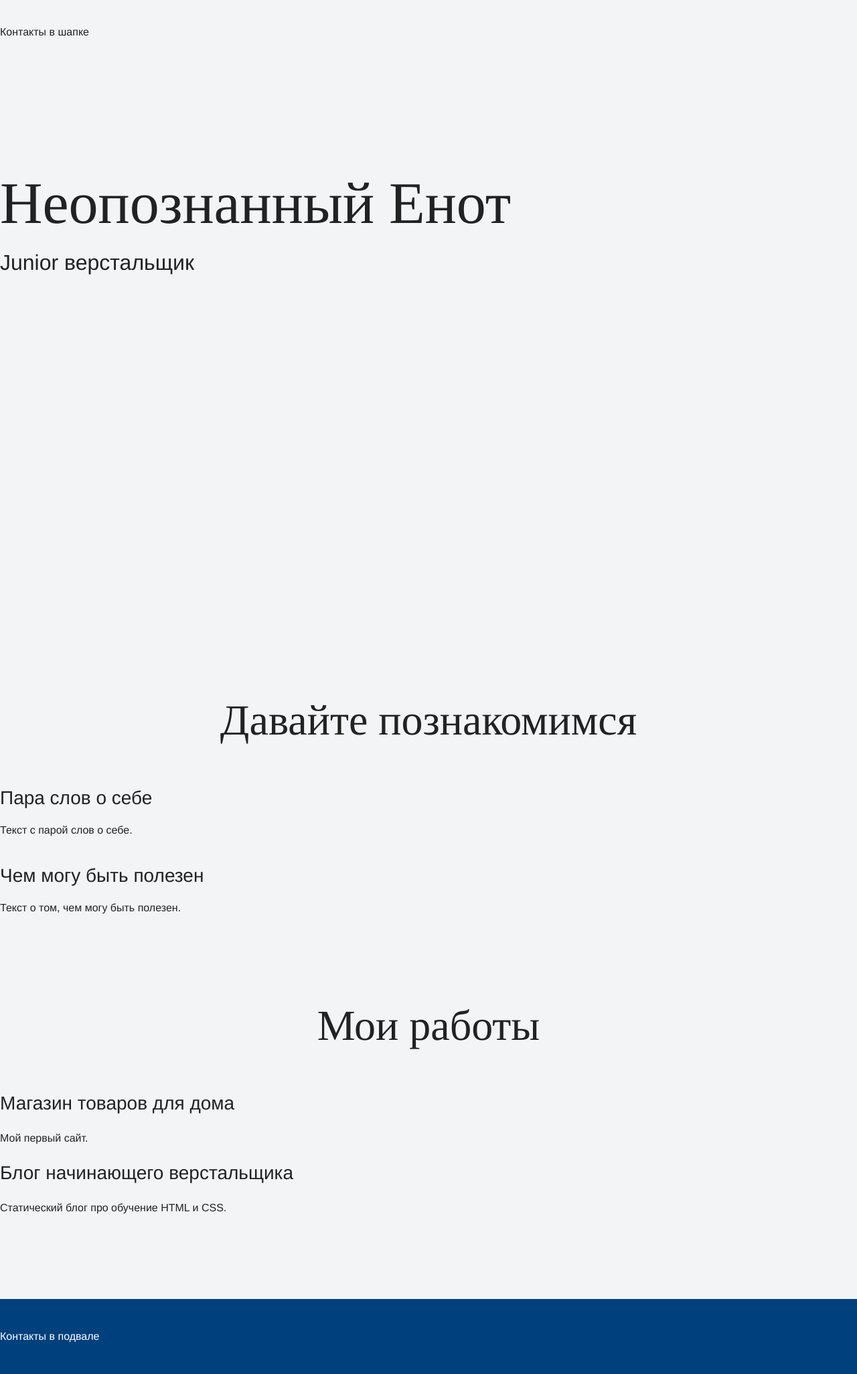
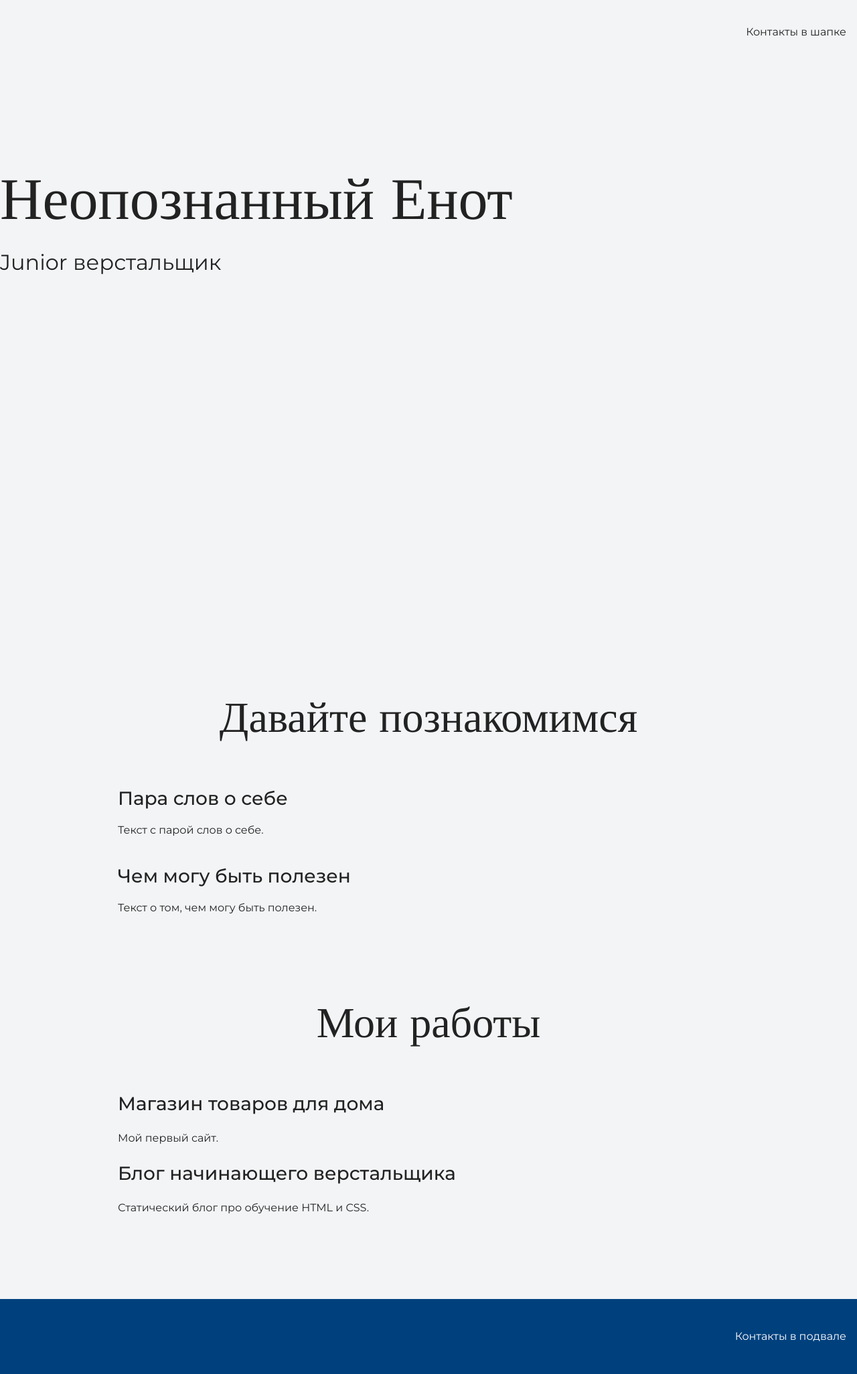
Before and after one commit to a1ip/htmlacademy-portfolio, a plain HTML site: page index.html in a window 1280 px wide. Shown: the whole page at 67% size. Drawn offline with nearby package versions, Linux system fonts and the light colour scheme.

Commit message:
Update index.html
added "container" class and font link

```diff
--- a/index.html
+++ b/index.html
@@ -4,27 +4,33 @@
     <meta charset="UTF-8">
     <link rel="stylesheet" href="style.css">
     <title>Портфолио Junior верстальщика</title>
+    <link href="https://fonts.googleapis.com/css?family=Montserrat:400,500,700|Old+Standard+TT&display=swap&subset=cyrillic" rel="stylesheet">
   </head>
 
   <body>
     <header class="page-header">
-      Контакты в шапке
+      <div class="container">Контакты в шапке</div>
     </header>
 
     <section class="hero-image">
+      <div class="container"></div>
         <h1 class="heading">Неопознанный Енот</h1>
         <p>Junior верстальщик</p>
+      </div>
     </section>
 
     <section class="intro">
+      <div class="container">
         <h2 class="subheading">Давайте познакомимся</h2>
         <h3>Пара слов о себе</h3>
         <p>Текст с парой слов о себе.</p>
         <h3>Чем могу быть полезен</h3>
         <p>Текст о том, чем могу быть полезен.</p>
+      </div>
     </section>
 
     <section class="portfolio">
+      <div class="container">
         <h2 class="subheading">Мои работы</h2>
 
         <h3>Магазин товаров для дома</h3>
@@ -32,10 +38,11 @@
 
         <h3>Блог начинающего верстальщика</h3>
         <p>Статический блог про обучение HTML и CSS.</p>
+        </div>
     </section>
 
     <footer class="page-footer">
-      Контакты в подвале
+      <div class="container">Контакты в подвале</div>
     </footer>
   </body>
 </html>
```
Lines whose indentation alone changed are shown as unchanged.
